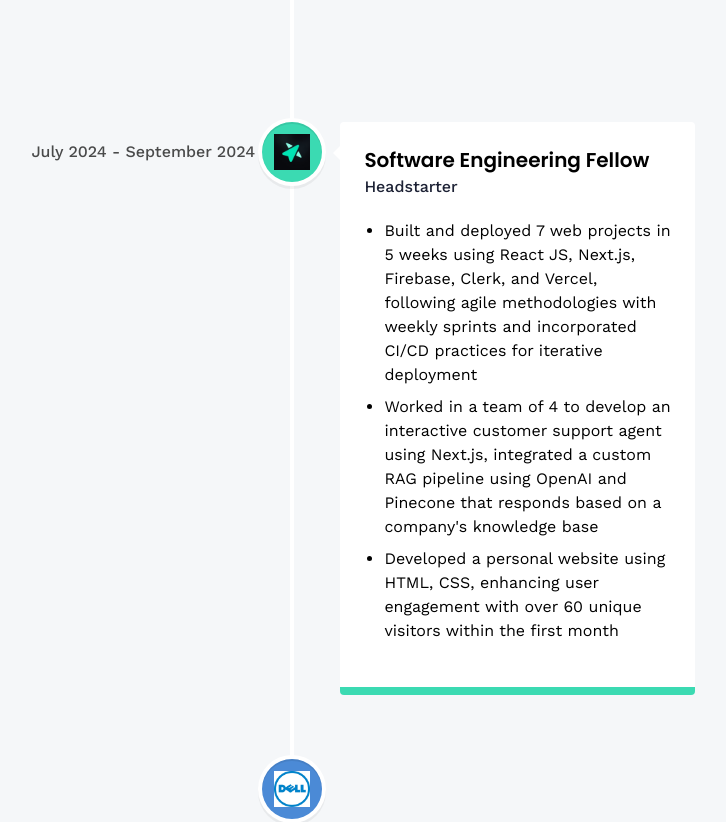
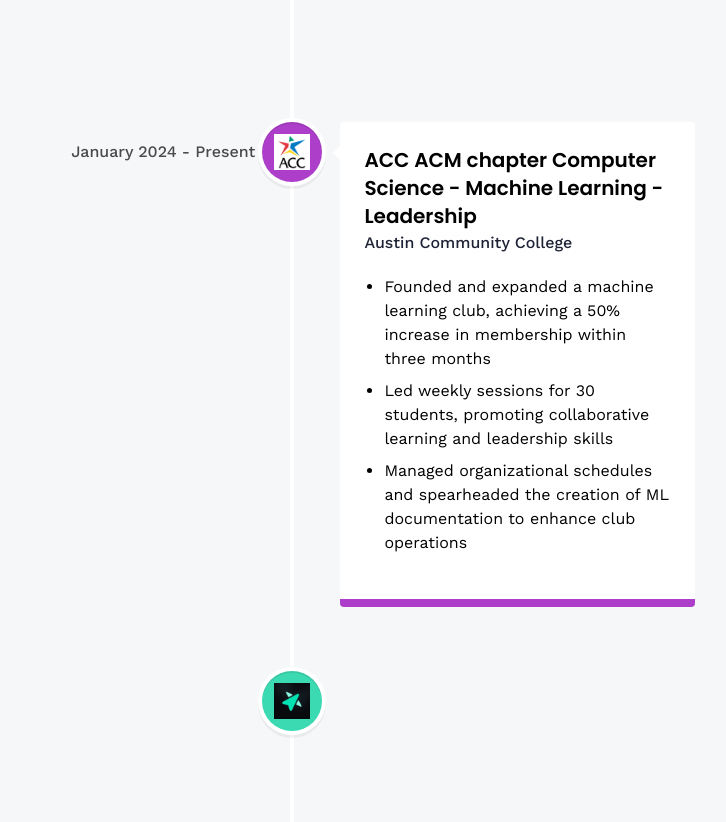
Before and after one commit to chang4oh/portfolio24a, a React (Vite) app: page /about in a window 1280 px wide. Shown: the part 1020-1842 px from the top of the page, without its empty margins (348-1074 px from the left). Built offline with nearby package versions, Linux system fonts and the light colour scheme.

Commit message:
Update index.js

```diff
--- a/src/constants/index.js
+++ b/src/constants/index.js
@@ -131,6 +131,19 @@
     },
 
     {
+        title: "ACC ACM chapter Computer Science - Machine Learning - Leadership",
+        company_name: "Austin Community College",
+        icon: acc,
+        iconBg: "#ac3ec9",
+        date: "January 2024 - Present",
+        points: [
+            'Founded and expanded a machine learning club, achieving a 50% increase in membership within three months',
+            'Led weekly sessions for 30 students, promoting collaborative learning and leadership skills',
+            'Managed organizational schedules and spearheaded the creation of ML documentation to enhance club operations',
+            ],
+    },
+
+    {
         title: "Software Engineering Fellow",
         company_name: "Headstarter",
         icon: headstarter,
@@ -142,6 +155,7 @@
             'Developed a personal website using HTML, CSS, enhancing user engagement with over 60 unique visitors within the first month',
         ],
     },
+
     {
         title: "Develop with Dell",
         company_name: "Dell",
@@ -154,6 +168,7 @@
             'Completed 30 hours of on-demand learning in networking and technical support',
         ],
     },
+
     {
         title: "Excel with Dell",
         company_name: "Dell",
```
